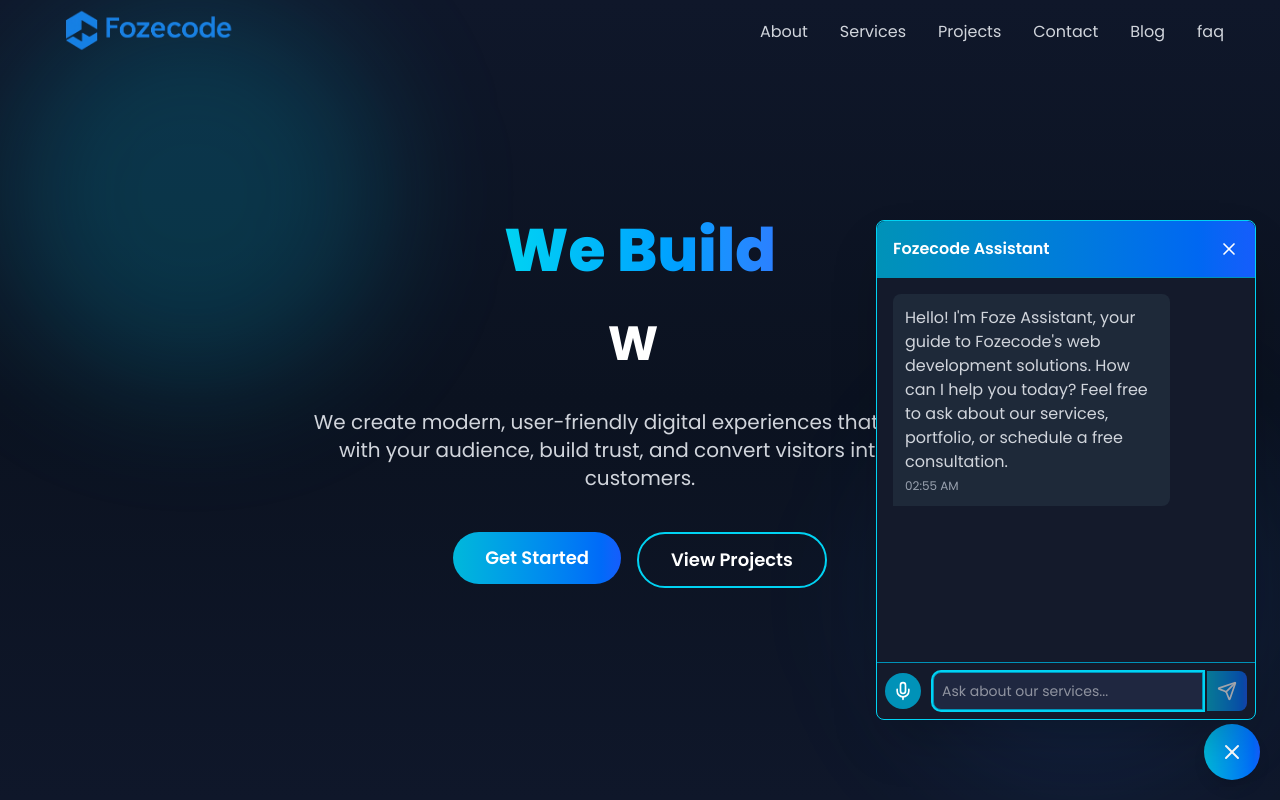
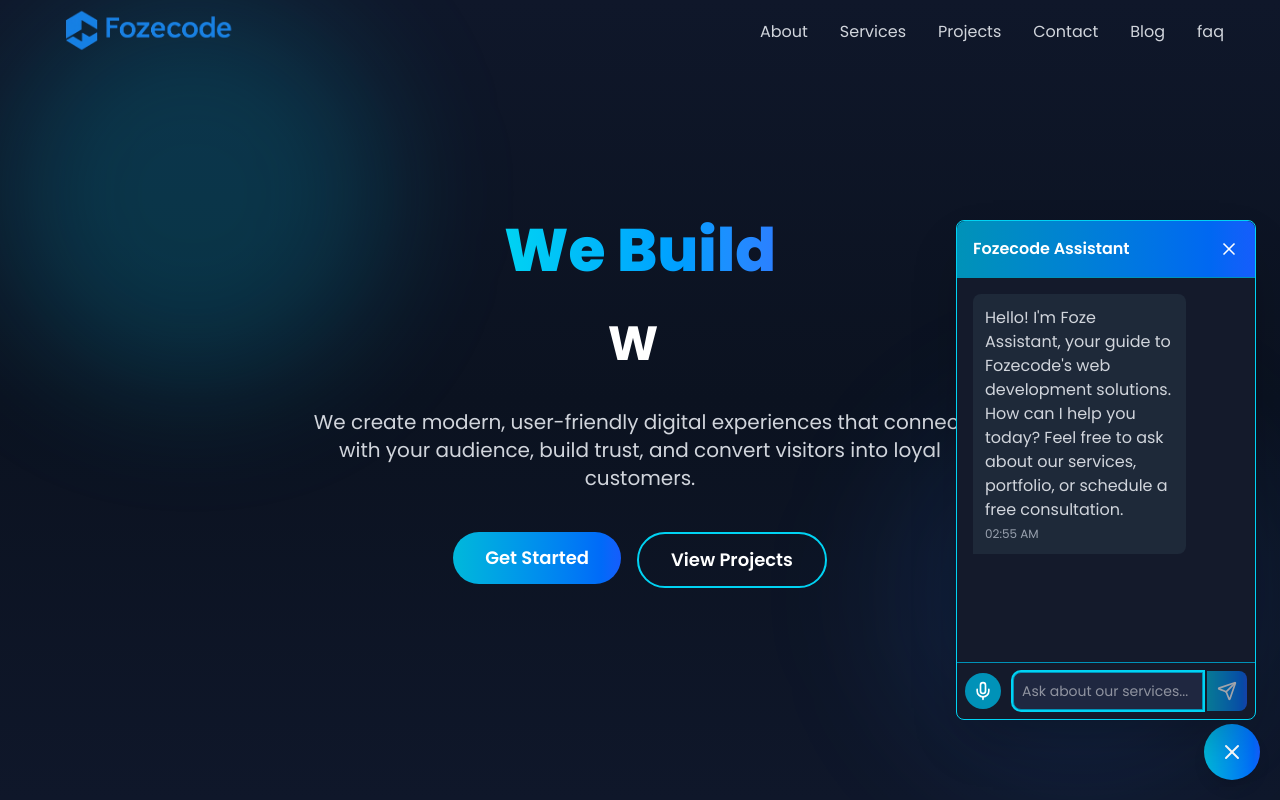
Before and after one commit to wrixcode/fozecodeoriginal, a Next.js app: page / in a window 1280 px wide. Both pictures are taken after a click on the button "Open chat". Shown: the top 800 px of the page. Built offline with nearby package versions, Linux system fonts and the light colour scheme.

Commit message:
chatbot issue

```diff
--- a/app/components/Chatbot.tsx
+++ b/app/components/Chatbot.tsx
@@ -214,7 +214,7 @@ const Chatbot = () => {
             animate={{ opacity: 1, y: 0, scale: 1 }}
             exit={{ opacity: 0, y: 20, scale: 0.95 }}
             transition={{ duration: 0.25 }}
-            className="fixed bottom-20 right-4 sm:right-6 bg-[#141a2b] rounded-lg shadow-2xl border border-cyan-400 flex flex-col w-full max-w-[380px] sm:w-96 h-[500px] max-h-[80vh] z-50"
+            className="fixed bottom-20 right-4 sm:right-6 bg-[#141a2b] rounded-lg shadow-2xl border border-cyan-400 flex flex-col w-full max-w-[300px] sm:w-96 h-[500px] max-h-[80vh] z-50"
           >
             <div className="flex justify-between items-center p-4 border-b border-cyan-600 bg-gradient-to-r from-cyan-600 to-blue-600 rounded-t-lg text-white font-semibold">
               <h3>Fozecode Assistant</h3>
```
